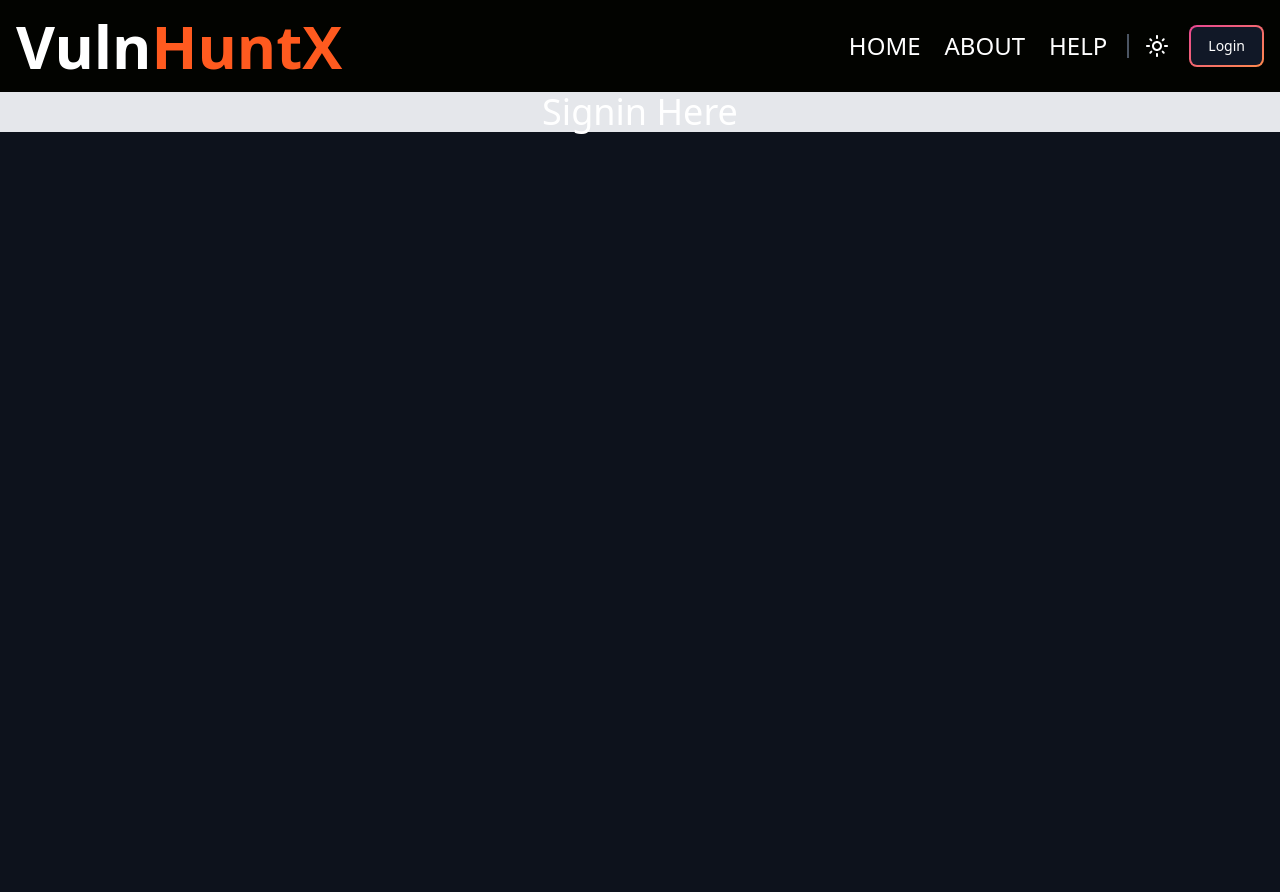
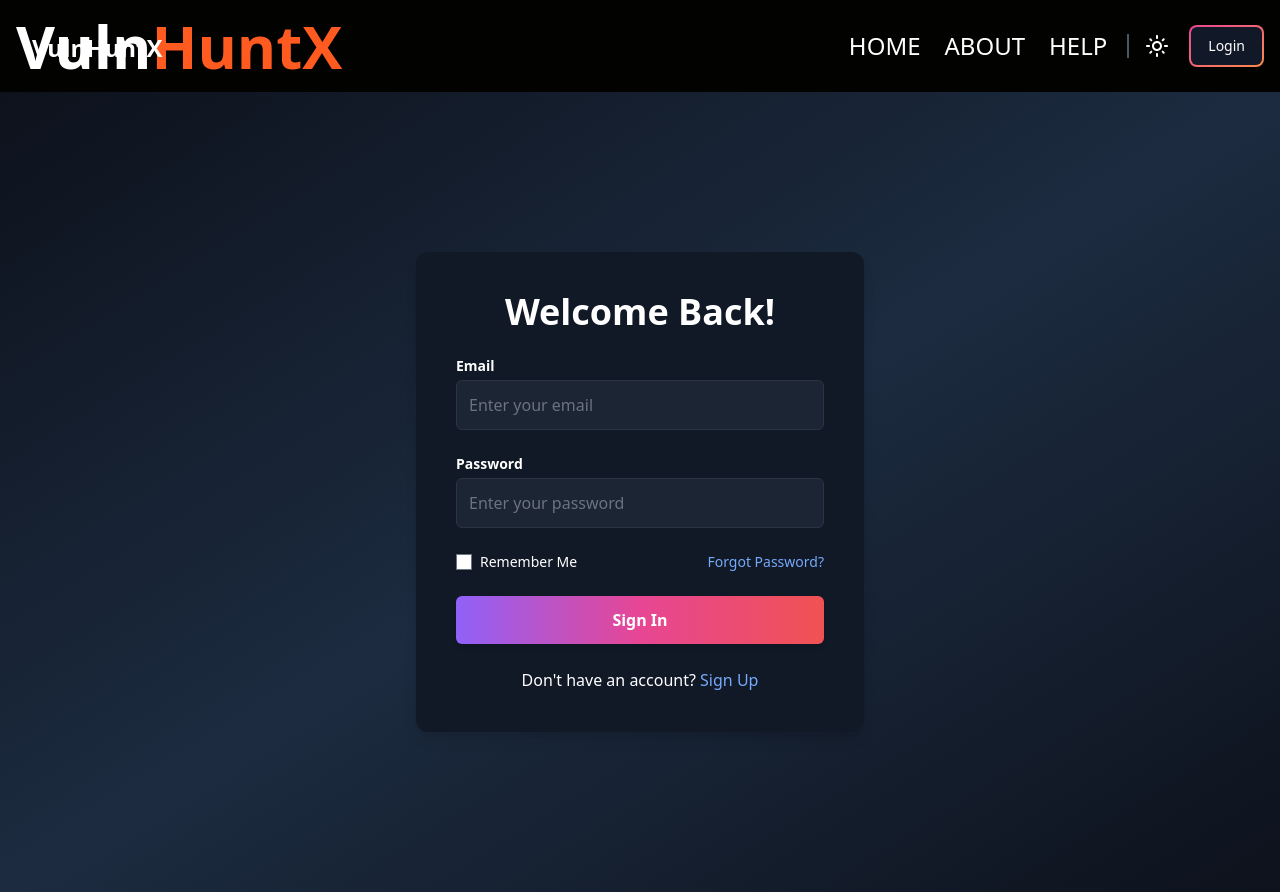
Before and after one commit to deep-ghosh/VulnHuntX, a React (Vite) app in the folder frontend/: page /signin in a window 1280 px wide. Built offline with nearby package versions, Linux system fonts and the light colour scheme.

Commit message:
about page , help , login

```diff
--- a/frontend/src/pages/About.jsx
+++ b/frontend/src/pages/About.jsx
@@ -1,12 +1,149 @@
+import React, { useEffect, useRef } from "react";
+import { gsap } from "gsap";
+import ScrollTrigger from "gsap/ScrollTrigger";
+import { useSpring, animated } from "@react-spring/web";
+// import teamVideo from "../../assets/videos/team.mp4";
+// import missionBg from "../../assets/images/missionBg.jpg";
+// import animationData from "../../assets/Animation/aniAbout.json";
+import Lottie from "lottie-react";
+
+gsap.registerPlugin(ScrollTrigger);
+
 const About = () => {
+  const missionRef = useRef(null);
+  const teamRef = useRef(null);
+  const videoRef = useRef(null);
+
+  // React Spring for section headings
+  const [missionSpringProps] = useSpring(() => ({
+    from: { opacity: 0, transform: "translateY(100px)" },
+    to: { opacity: 1, transform: "translateY(0)" },
+    config: { tension: 170, friction: 26 },
+  }));
+
+  const [teamSpringProps] = useSpring(() => ({
+    from: { opacity: 0, transform: "translateY(100px)" },
+    to: { opacity: 1, transform: "translateY(0)" },
+    config: { tension: 170, friction: 26 },
+  }));
+
+  // GSAP Scroll-triggered animations
+  useEffect(() => {
+    const teamElement = teamRef.current;
+    const videoElement = videoRef.current;
+
+    if (teamElement) {
+      gsap.fromTo(
+        teamElement,
+        { opacity: 0 },
+        {
+          opacity: 1,
+          scrollTrigger: {
+            trigger: teamElement,
+            start: "top bottom",
+            end: "bottom top",
+            scrub: true,
+          },
+        }
+      );
+    }
+
+    if (videoElement) {
+      gsap.fromTo(
+        videoElement,
+        { opacity: 0 },
+        {
+          opacity: 1,
+          scrollTrigger: {
+            trigger: missionRef.current,
+            start: "top bottom",
+            scrub: true,
+          },
+        }
+      );
+    }
+  }, []);
+
   return (
-    <>
-      <div className="  dark:bg-[#0D121C] w-full">
-        <div className="max-w-7xl mx-auto min-h-screen">
-          <h1 className="text-4xl dark:text-white">About Us</h1>
-        </div>
+    <div className="dark:bg-[#0D121C] w-full">
+      {/* Container for the entire About page */}
+      <div className="max-w-7xl mx-auto min-h-screen">
+        <h1 className="text-4xl dark:text-white text-center py-8">About Us</h1>
+
+        {/* Mission Section */}
+        {/* <section
+          ref={missionRef}
+          className="relative h-screen flex justify-center items-center bg-cover bg-center"
+          style={{ backgroundImage: `url(${missionBg})` }}
+        > */}
+        <animated.h1
+          style={missionSpringProps}
+          className="text-6xl text-white font-bold"
+        >
+          Our Mission
+        </animated.h1>
+
+        {/* Who We Are Section */}
+        <section className="h-screen flex flex-col justify-center items-center bg-[#020300] text-white">
+          <div className="text-center space-y-8 px-4">
+            {/* <Lottie animationData={animationData} className="mx-auto w-[300px]" /> */}
+            <h2 className="text-4xl font-semibold">Who We Are</h2>
+            <p className="text-2xl max-w-2xl">
+              We are a passionate team of cybersecurity experts dedicated to
+              pushing the boundaries of fuzzing technology. Our mission is to
+              expose vulnerabilities before attackers do.
+            </p>
+          </div>
+        </section>
+
+        {/* Meet the Team Section */}
+        <section
+          ref={teamRef}
+          className="relative h-screen flex justify-center items-center"
+        >
+          {/* <video
+            ref={videoRef}
+            src={teamVideo}
+            muted
+            autoPlay
+            loop
+            className="absolute top-0 left-0 w-full h-full object-cover"
+          /> */}
+          <animated.h1
+            style={teamSpringProps}
+            className="text-6xl text-white font-bold z-10"
+          >
+            Meet the Team
+          </animated.h1>
+        </section>
+
+        {/* Values Section */}
+        <section className="h-screen flex flex-col justify-center items-center text-center bg-gradient-to-r from-purple-500 via-pink-500 to-red-500 text-white">
+          <h2 className="text-5xl font-bold mb-12">Our Core Values</h2>
+          <div className="grid grid-cols-1 lg:grid-cols-3 gap-10">
+            <div className="text-xl">
+              <h3 className="text-3xl font-semibold">Innovation</h3>
+              <p>
+                Pushing the envelope of what's possible in security testing.
+              </p>
+            </div>
+            <div className="text-xl">
+              <h3 className="text-3xl font-semibold">Integrity</h3>
+              <p>
+                Operating with the highest ethical standards in everything we
+                do.
+              </p>
+            </div>
+            <div className="text-xl">
+              <h3 className="text-3xl font-semibold">Excellence</h3>
+              <p>
+                Delivering unparalleled quality and expertise to our clients.
+              </p>
+            </div>
+          </div>
+        </section>
       </div>
-    </>
+    </div>
   );
 };
 
--- a/frontend/src/pages/Help.jsx
+++ b/frontend/src/pages/Help.jsx
@@ -1,12 +1,73 @@
+import React from "react";
+import { useSpring, animated } from "@react-spring/web";
+
 const Help = () => {
+  const [helpSpringProps] = useSpring(() => ({
+    from: { opacity: 0, transform: "translateY(50px)" },
+    to: { opacity: 1, transform: "translateY(0)" },
+    config: { tension: 180, friction: 30 },
+  }));
+
   return (
-    <>
-      <div className="  dark:bg-[#0D121C] w-full">
-        <div className="max-w-7xl mx-auto min-h-screen">
-          <h1 className="text-4xl dark:text-white">Help</h1>
-        </div>
+    <div className="dark:bg-[#0D121C] w-full">
+      {/* Help Page Container */}
+      <div className="max-w-7xl mx-auto min-h-screen px-4 py-12">
+        <animated.h1
+          style={helpSpringProps}
+          className="text-4xl dark:text-white text-center pb-8"
+        >
+          How Can We Help You?
+        </animated.h1>
+
+        {/* FAQ Section */}
+        <section className="space-y-6">
+          <div className="bg-[#020300] text-white p-6 rounded-lg shadow-md">
+            <h2 className="text-2xl font-semibold mb-4">What is VulnHuntX?</h2>
+            <p>
+              VulnHuntX is a cutting-edge platform that focuses on identifying
+              vulnerabilities using advanced fuzzing techniques. Our mission is
+              to secure your systems before attackers can find any weaknesses.
+            </p>
+          </div>
+
+          <div className="bg-[#020300] text-white p-6 rounded-lg shadow-md">
+            <h2 className="text-2xl font-semibold mb-4">
+              How do I get started?
+            </h2>
+            <p>
+              Simply sign up for an account, navigate to the dashboard, and
+              start scanning for vulnerabilities. You can also find detailed
+              documentation to guide you through the process.
+            </p>
+          </div>
+
+          <div className="bg-[#020300] text-white p-6 rounded-lg shadow-md">
+            <h2 className="text-2xl font-semibold mb-4">
+              What does fuzzing mean?
+            </h2>
+            <p>
+              Fuzzing is a software testing technique that involves providing
+              invalid, unexpected, or random data to the inputs of a program.
+              The goal is to detect bugs, security loopholes, and crashes.
+            </p>
+          </div>
+        </section>
+
+        {/* Contact Support Section */}
+        <section className="mt-12 text-center">
+          <h2 className="text-3xl font-bold dark:text-white mb-6">
+            Still Need Help?
+          </h2>
+          <p className="text-lg dark:text-gray-300 mb-4">
+            If you have any other questions or need further assistance, feel
+            free to contact our support team.
+          </p>
+          <button className="bg-gradient-to-r from-blue-500 to-indigo-600 text-white py-3 px-6 rounded-lg shadow-lg hover:from-blue-600 hover:to-indigo-700">
+            Contact Support
+          </button>
+        </section>
       </div>
-    </>
+    </div>
   );
 };
 
--- a/frontend/src/pages/SignIn.jsx
+++ b/frontend/src/pages/SignIn.jsx
@@ -1,15 +1,90 @@
-const SignIn = () => {
+import React from "react";
+import { useSpring, animated } from "@react-spring/web";
+import { Link } from "react-router-dom";
+
+const Login = () => {
+  // Spring animation for the login form
+  const springProps = useSpring({
+    from: { opacity: 0, transform: "translateY(100px)" },
+    to: { opacity: 1, transform: "translateY(0)" },
+    config: { tension: 200, friction: 20 },
+  });
+
   return (
-    <>
-      <div className="  dark:bg-[#0D121C] w-full">
-        <div className="max-w-7xl mx-auto min-h-screen">
-          <div className="flex justify-center bg-gray-200">
-            <h1 className="text-4xl dark:text-white">Signin Here</h1>
+    <div className="min-h-screen bg-gradient-to-br from-[#0D121C] via-[#1c2b40] to-[#0D121C] flex justify-center items-center">
+      <div className="absolute top-8 left-8">
+        <Link to="/" className="text-white text-2xl font-semibold">
+          VulnHuntX
+        </Link>
+      </div>
+
+      <animated.div
+        style={springProps}
+        className="bg-[#111927] p-10 rounded-xl shadow-lg max-w-md w-full"
+      >
+        <h2 className="text-white text-4xl font-bold text-center mb-6">
+          Welcome Back!
+        </h2>
+        <form className="space-y-6">
+          <div>
+            <label
+              className="block text-white text-sm font-semibold"
+              htmlFor="email"
+            >
+              Email
+            </label>
+            <input
+              type="email"
+              id="email"
+              className="w-full mt-1 p-3 bg-[#1C2533] text-white border border-[#293445] rounded-md focus:ring-2 focus:ring-blue-500 focus:border-transparent"
+              placeholder="Enter your email"
+            />
           </div>
+          <div>
+            <label
+              className="block text-white text-sm font-semibold"
+              htmlFor="password"
+            >
+              Password
+            </label>
+            <input
+              type="password"
+              id="password"
+              className="w-full mt-1 p-3 bg-[#1C2533] text-white border border-[#293445] rounded-md focus:ring-2 focus:ring-blue-500 focus:border-transparent"
+              placeholder="Enter your password"
+            />
+          </div>
+
+          <div className="flex justify-between items-center text-sm text-white">
+            <label className="flex items-center">
+              <input type="checkbox" className="mr-2 accent-blue-500" />
+              Remember Me
+            </label>
+            <Link
+              to="/forgot-password"
+              className="text-blue-400 hover:underline"
+            >
+              Forgot Password?
+            </Link>
+          </div>
+
+          <button
+            type="submit"
+            className="w-full bg-gradient-to-r from-purple-500 via-pink-500 to-red-500 text-white py-3 rounded-md font-semibold shadow-md hover:shadow-lg transform hover:scale-105 transition-transform duration-300"
+          >
+            Sign In
+          </button>
+        </form>
+
+        <div className="text-center text-white mt-6">
+          Don't have an account?{" "}
+          <Link to="/signup" className="text-blue-400 hover:underline">
+            Sign Up
+          </Link>
         </div>
-      </div>
-    </>
+      </animated.div>
+    </div>
   );
 };
 
-export default SignIn;
+export default Login;
```
